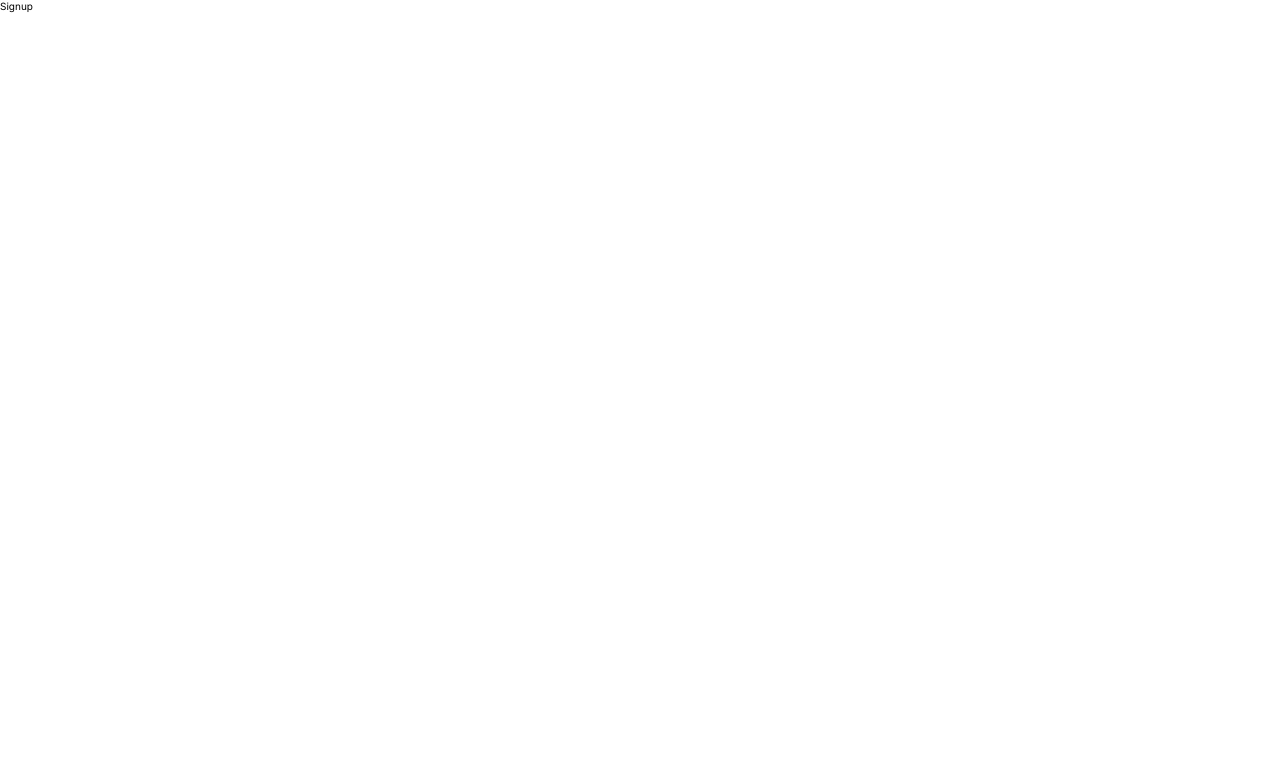
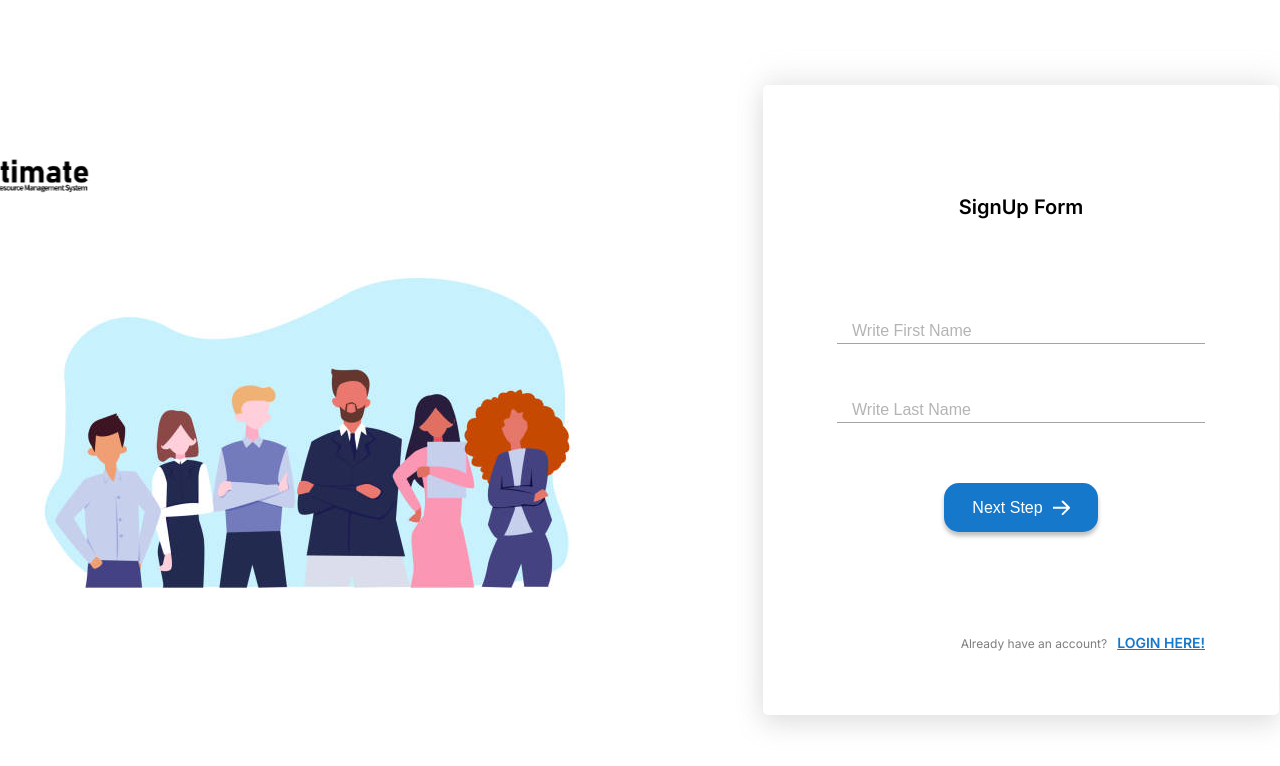
Before and after one commit to nasim67reja/Attendence_task, a React (Create React App) app: page /signup in a window 1280 px wide. Shown: the top 766 px of the page. Built offline with nearby package versions, Linux system fonts and the light colour scheme.

Commit message:
Second Commit 🚀

```diff
--- a/package.json
+++ b/package.json
@@ -1,5 +1,5 @@
 {
-  "homepage": "http://nasim67reja.github.io/protfolio",
+  "homepage": "http://nasim67reja.github.io/Attendence_task",
   "name": "react-complete-guide",
   "version": "0.1.0",
   "private": true,
@@ -8,7 +8,6 @@
     "@testing-library/jest-dom": "^5.11.6",
     "@testing-library/react": "^11.2.2",
     "@testing-library/user-event": "^12.5.0",
-    "gh-pages": "^4.0.0",
     "react": "^18.0.0",
     "react-dom": "^18.0.0",
     "react-router-dom": "^6.3.0",
@@ -41,5 +40,8 @@
       "last 1 firefox version",
       "last 1 safari version"
     ]
+  },
+  "devDependencies": {
+    "gh-pages": "^4.0.0"
   }
 }
--- a/src/components/input/Email.js
+++ b/src/components/input/Email.js
@@ -1,7 +1,11 @@
 import React from "react";
 
-const Email = () => {
-  return <div>Email</div>;
+const Email = ({ placeHolder }) => {
+  return (
+    <div className="input-box">
+      <input type="email" placeholder={placeHolder} />
+    </div>
+  );
 };
 
 export default Email;
--- a/src/components/input/Name.js
+++ b/src/components/input/Name.js
@@ -1,7 +1,12 @@
 import React from "react";
+// import "./input.scss";
 
-const Name = () => {
-  return <div>Name</div>;
+const Name = ({ placeHolder }) => {
+  return (
+    <>
+      <input type="text" placeholder={placeHolder} />
+    </>
+  );
 };
 
 export default Name;
--- a/src/components/input/Password.js
+++ b/src/components/input/Password.js
@@ -1,7 +1,12 @@
 import React from "react";
+import "./input.scss";
 
-const Password = () => {
-  return <div>Password</div>;
+const Password = ({ placeHolder }) => {
+  return (
+    <div className="input-box">
+      <input type="password" placeholder={placeHolder} />
+    </div>
+  );
 };
 
 export default Password;
--- /dev/null
+++ b/src/components/input/input.scss
@@ -0,0 +1,21 @@
+.input-box {
+  width: 100%;
+  height: 100%;
+  //   border: 2px solid black;
+  input {
+    width: 100%;
+    outline: none;
+    border: none;
+    border-bottom: 1px solid #a4a4a4;
+    padding: 3px 1.5rem;
+    font-size: 1.6rem;
+    color: #b4b4b4;
+
+    &::placeholder {
+      font-weight: 400;
+      font-size: 16px;
+      line-height: 19px;
+      color: #b4b4b4;
+    }
+  }
+}
--- /dev/null
+++ b/src/components/other/Arrow.js
@@ -0,0 +1,22 @@
+import React from "react";
+
+const Arrow = () => {
+  return (
+    <>
+      <svg
+        width="17"
+        height="15"
+        viewBox="0 0 17 15"
+        fill="none"
+        xmlns="http://www.w3.org/2000/svg"
+      >
+        <path
+          d="M16.7071 8.20711C17.0976 7.81658 17.0976 7.18342 16.7071 6.79289L10.3431 0.428933C9.95262 0.0384087 9.31946 0.0384086 8.92893 0.428933C8.53841 0.819457 8.53841 1.45262 8.92893 1.84315L14.5858 7.5L8.92893 13.1569C8.53841 13.5474 8.53841 14.1805 8.92893 14.5711C9.31946 14.9616 9.95262 14.9616 10.3431 14.5711L16.7071 8.20711ZM-8.74228e-08 8.5L16 8.5L16 6.5L8.74228e-08 6.5L-8.74228e-08 8.5Z"
+          fill="white"
+        />
+      </svg>
+    </>
+  );
+};
+
+export default Arrow;
--- /dev/null
+++ b/src/components/other/LeftBox.js
@@ -0,0 +1,16 @@
+import React from "react";
+import istockphoto from "./../../assets/istockphoto.svg";
+import ultimate from "./../../assets/ultimate.svg";
+
+const LeftBox = () => {
+  return (
+    <div className="left">
+      <div className="image-box" style={{ transform: "translateX(-7rem)" }}>
+        <img src={ultimate} alt="" />
+      </div>
+      <img src={istockphoto} alt="" />
+    </div>
+  );
+};
+
+export default LeftBox;
--- a/src/index.css
+++ b/src/index.css
@@ -1,13 +1,13 @@
 @import url("https://fonts.googleapis.com/css2?family=Inter:wght@400;500;600&display=swap");
-/* :root {
-  --color-primary: #ecf0f3;
+:root {
+  --color-primary: #1678cb;
   --shadow-white-3: 5px 5px 15px #d1d9e6, -5px -5px 15px #ffffff;
   --color-heading-wv: #1e2125;
   --color-body-white: #3c3e41;
   --gradient-box-w: linear-gradient(145deg, #e2e8ec, #ffffff);
   --shadow-white-3: 5px 5px 15px #d1d9e6, -5px -5px 15px #ffffff;
   --main-color: #ff014f;
-} */
+}
 
 * {
   box-sizing: border-box;
@@ -23,6 +23,7 @@ body {
   font-family: "Inter", sans-serif;
   /* background-color: var(--color-primary); */
   /* color: var(--color-heading-wv); */
+  font-size: 1.6rem;
 }
 
 /* General */
@@ -37,6 +38,25 @@ body {
   justify-content: center;
   align-items: center;
 }
+.btn {
+  cursor: pointer;
+  padding: 1.5rem 2.85rem;
+  font-weight: 500;
+  line-height: 1.9rem;
+  font-size: 1.6rem;
+  color: white;
+  border: none;
+  background-color: var(--color-primary);
+  box-shadow: 0px 4px 4px rgba(0, 0, 0, 0.25);
+  border-radius: 1.5rem;
+  transition: all 0.3s ease-in-out;
+}
+
+.btn:hover {
+  background-color: #fff;
+  color: var(--color-primary);
+  outline: 2px solid var(--color-primary);
+}
 
 .grid {
   display: grid;
--- a/src/pages/login/login.scss
+++ b/src/pages/login/login.scss
@@ -1,29 +1,26 @@
 .login {
-  border: 2px solid black;
+  // border: 2px solid black;
   min-height: 100vh;
   .flex-center {
     gap: 15rem;
-    .left {
-      .image-box {
-        transform: translateX(-9rem);
-      }
-    }
     .right {
       width: 516px;
       height: 630px;
       background: #ffffff;
       box-shadow: 1px -10px 25px rgba(201, 201, 201, 0.25),
         -1px 10px 25px rgba(147, 147, 147, 0.25);
-      border-radius: 5px;
+      border-radius: 3px;
       padding: 11rem 7.4rem;
       h4 {
         text-align: center;
         font-size: 2rem;
       }
       form {
+        display: flex;
+        flex-direction: column;
+        align-items: center;
+        gap: 5.4rem;
         margin: 10rem 0;
-        // display: flex;
-        // flex-direction: column;
       }
       .form-footer {
         text-align: right;
--- a/src/pages/signup/Signup.js
+++ b/src/pages/signup/Signup.js
@@ -1,8 +1,100 @@
-import React from "react";
+import React, { useState } from "react";
+import { Link } from "react-router-dom";
+import Email from "../../components/input/Email";
+import Name from "../../components/input/Name";
+import Password from "../../components/input/Password";
+import Arrow from "../../components/other/Arrow";
+import LeftBox from "../../components/other/LeftBox";
+// import arrow from "./../../assets/Arrow.svg";
 import "./signup.scss";
 
 const Signup = () => {
-  return <div>Signup</div>;
+  const [i, setI] = useState(0);
+
+  const fromSubmitHandler = (event) => {
+    event.preventDefault();
+    console.log("from submit event run");
+  };
+
+  return (
+    <div className="container signup flex-center">
+      <div className="flex-center">
+        <LeftBox />
+        <div className="right">
+          <h4>SignUp Form</h4>
+          <form onSubmit={fromSubmitHandler}>
+            <div className="form-box">
+              <div style={{ transform: `translateX(${(0 - i) * 100}%)` }}>
+                <Name placeHolder="Write First Name" />
+                <Name placeHolder="Write Last Name" />
+              </div>
+              <div style={{ transform: `translateX(${(1 - i) * 100}%)` }}>
+                {/* <Name placeHolder="Write First Name" /> */}
+                {/* <div>input list</div> */}
+                <input type="email" placeholder="Write Email Adress" />
+              </div>
+
+              <div style={{ transform: `translateX(${(2 - i) * 100}%)` }}>
+                <Password placeHolder="Write Password" />
+              </div>
+            </div>
+
+            {i === 0 && (
+              <button
+                className="btn btn-next"
+                onClick={(e) => {
+                  e.preventDefault();
+                  setI((prevSt) => prevSt + 1);
+                }}
+              >
+                <span> Next Step</span>
+                <span className="arrow">
+                  <Arrow />
+                </span>
+              </button>
+            )}
+            {(i === 1 || i === 2) && (
+              <div className="btn-box">
+                <button
+                  className="back"
+                  onClick={(e) => {
+                    e.preventDefault();
+                    setI((prevSt) => prevSt - 1);
+                  }}
+                >
+                  Back
+                </button>
+                {i === 1 ? (
+                  <button
+                    className="btn btn-next"
+                    onClick={(e) => {
+                      e.preventDefault();
+                      setI((prevSt) => prevSt + 1);
+                    }}
+                  >
+                    <span> Next Step</span>
+                    <span className="arrow">
+                      <Arrow />
+                    </span>
+                  </button>
+                ) : (
+                  <button className="btn btn-signup" type="submit">
+                    Sign Up
+                  </button>
+                )}
+              </div>
+            )}
+          </form>
+          <div className="form-footer">
+            <span>Already have an account?</span>
+            <Link to="/login" className="link">
+              Login here!
+            </Link>
+          </div>
+        </div>
+      </div>
+    </div>
+  );
 };
 
 export default Signup;
--- a/src/pages/signup/signup.scss
+++ b/src/pages/signup/signup.scss
@@ -0,0 +1,120 @@
+.signup {
+  // border: 2px solid black;
+  min-height: 100vh;
+  .flex-center {
+    gap: 15rem;
+    .right {
+      width: 516px;
+      height: 630px;
+      background: #ffffff;
+      box-shadow: 1px -10px 25px rgba(201, 201, 201, 0.25),
+        -1px 10px 25px rgba(147, 147, 147, 0.25);
+      border-radius: 5px;
+      padding: 11rem 7.4rem;
+      h4 {
+        text-align: center;
+        font-size: 2rem;
+      }
+      form {
+        margin: 10rem 0;
+        display: flex;
+        flex-direction: column;
+        align-items: center;
+        gap: 5.4rem;
+
+        .form-box {
+          width: 100%;
+          display: flex;
+          flex-direction: column;
+          align-items: center;
+          gap: 5.4rem;
+          height: 11rem;
+          position: relative;
+          overflow: hidden;
+
+          div {
+            transition: all 0.4s ease-in;
+            width: 100%;
+            position: absolute;
+            top: 0;
+            left: 0;
+            display: flex;
+            flex-direction: column;
+            align-items: center;
+            gap: 5.4rem;
+            input {
+              width: 100%;
+              outline: none;
+              border: none;
+              border-bottom: 1px solid #a4a4a4;
+              padding: 3px 1.5rem;
+              font-size: 1.6rem;
+              color: #b4b4b4;
+
+              &::placeholder {
+                font-weight: 400;
+                font-size: 16px;
+                line-height: 19px;
+                color: #b4b4b4;
+              }
+            }
+          }
+        }
+        .btn-box {
+          display: flex;
+          .back {
+            cursor: pointer;
+            background: transparent;
+            border: none;
+            transform: translateX(-7rem);
+            font-weight: 700;
+            font-size: 1.2rem;
+            line-height: 1.5rem;
+            color: #767676;
+          }
+          .btn-next {
+            display: flex;
+            gap: 1rem;
+            .arrow {
+              transform: translateY(2.3px);
+            }
+            &:hover {
+              path {
+                fill: var(--color-primary);
+              }
+            }
+          }
+        }
+        .btn-next {
+          display: flex;
+          gap: 1rem;
+          .arrow {
+            transform: translateY(2.3px);
+          }
+          &:hover {
+            path {
+              fill: var(--color-primary);
+            }
+          }
+        }
+      }
+      .form-footer {
+        text-align: right;
+        span {
+          font-size: 1.2rem;
+          line-height: 1.5rem;
+          color: #7e7e7e;
+        }
+        .link {
+          text-transform: uppercase;
+          font-weight: 600;
+          font-size: 1.4rem;
+          line-height: 1.7rem;
+          text-decoration-line: underline;
+          color: #1678cb;
+          margin-left: 1rem;
+        }
+      }
+    }
+  }
+}
```
Also changed, not shown: src/pages/login/Login.js (+9 -11 lines), src/assets/Arrow.svg (added), 1 other file (tests, documents, lock files or other folders).
